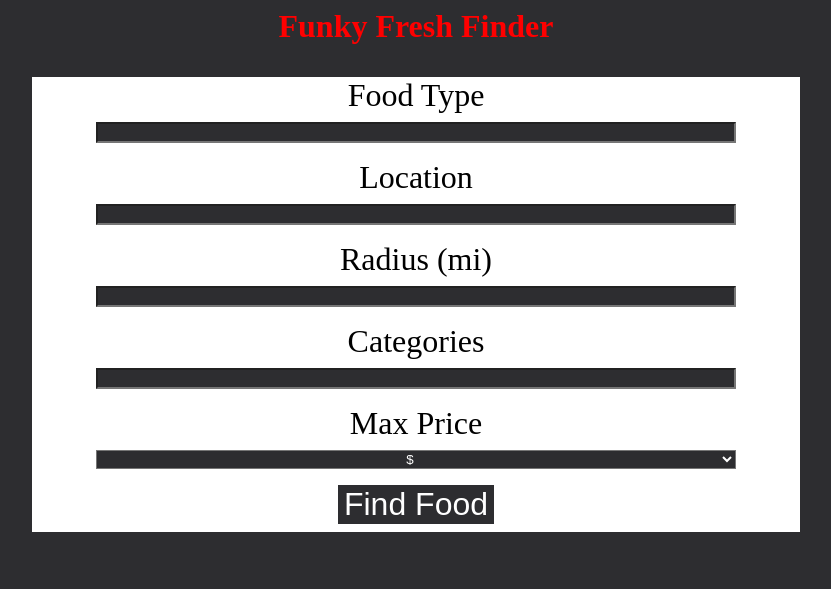
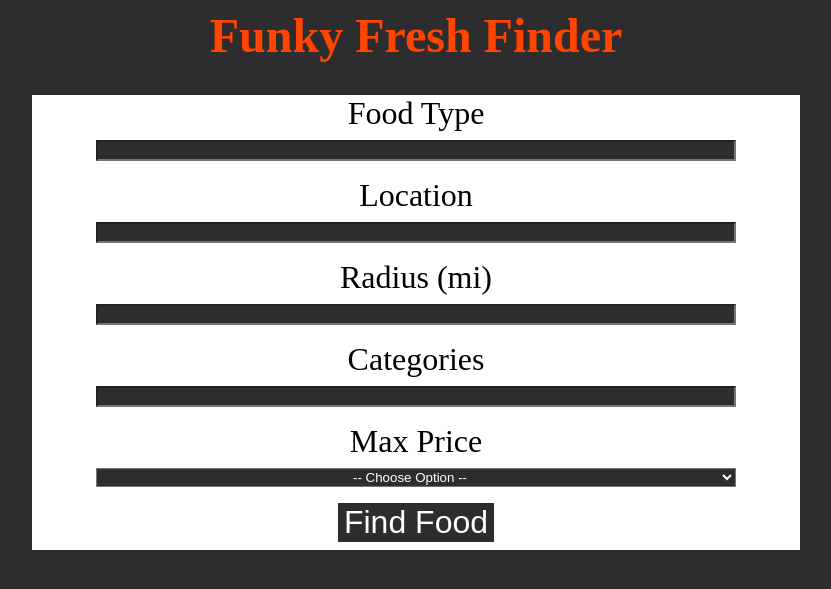
Before and after one commit to estrellafel/pythonProjectCs224, a Flask app: page / in a window 1280 px wide. Shown: the top 589 px of the page, without its empty margins (224-1055 px from the left). Run offline with Flask 2, Linux system fonts and the light colour scheme.

Commit message:
Color changes and sections change in home

```diff
--- a/static/home.css
+++ b/static/home.css
@@ -2,7 +2,8 @@ body {
     background-color: #2d2d30;
 }
 h1 {
-    color: red;
+    font-size: 6vh;
+    color: orangered;
     margin: 0 auto;
     text-align: center;
     margin-bottom: 4vh;
--- a/templates/home.html
+++ b/templates/home.html
@@ -75,6 +75,7 @@
                 </select>
                 {% else %}
                 <select name="price" id="price">
+                    <option value="4">-- Choose Option --</option>
                     <option value="1">$</option>
                     <option value="2">$$</option>
                     <option value="3">$$$</option>
```
